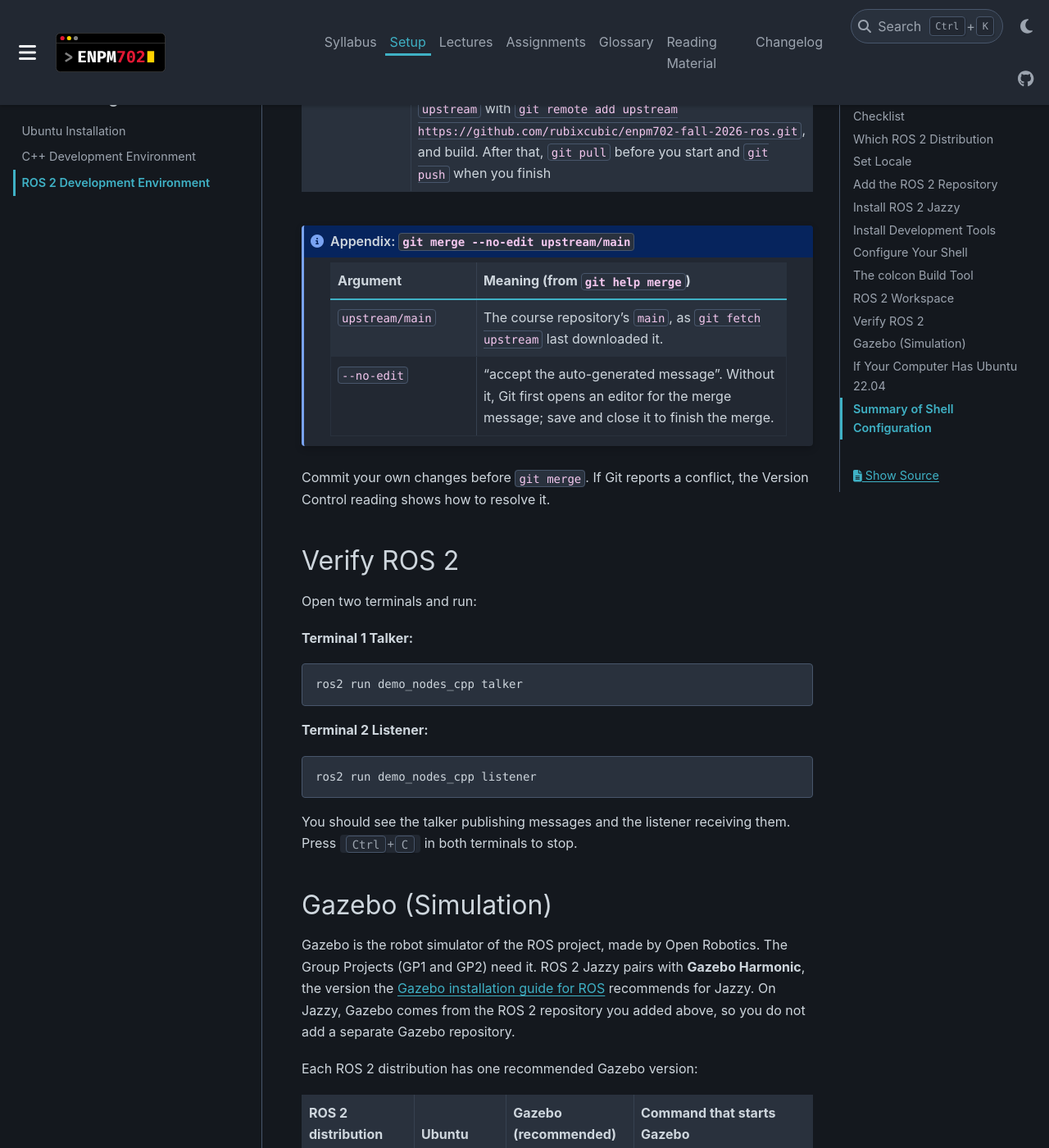
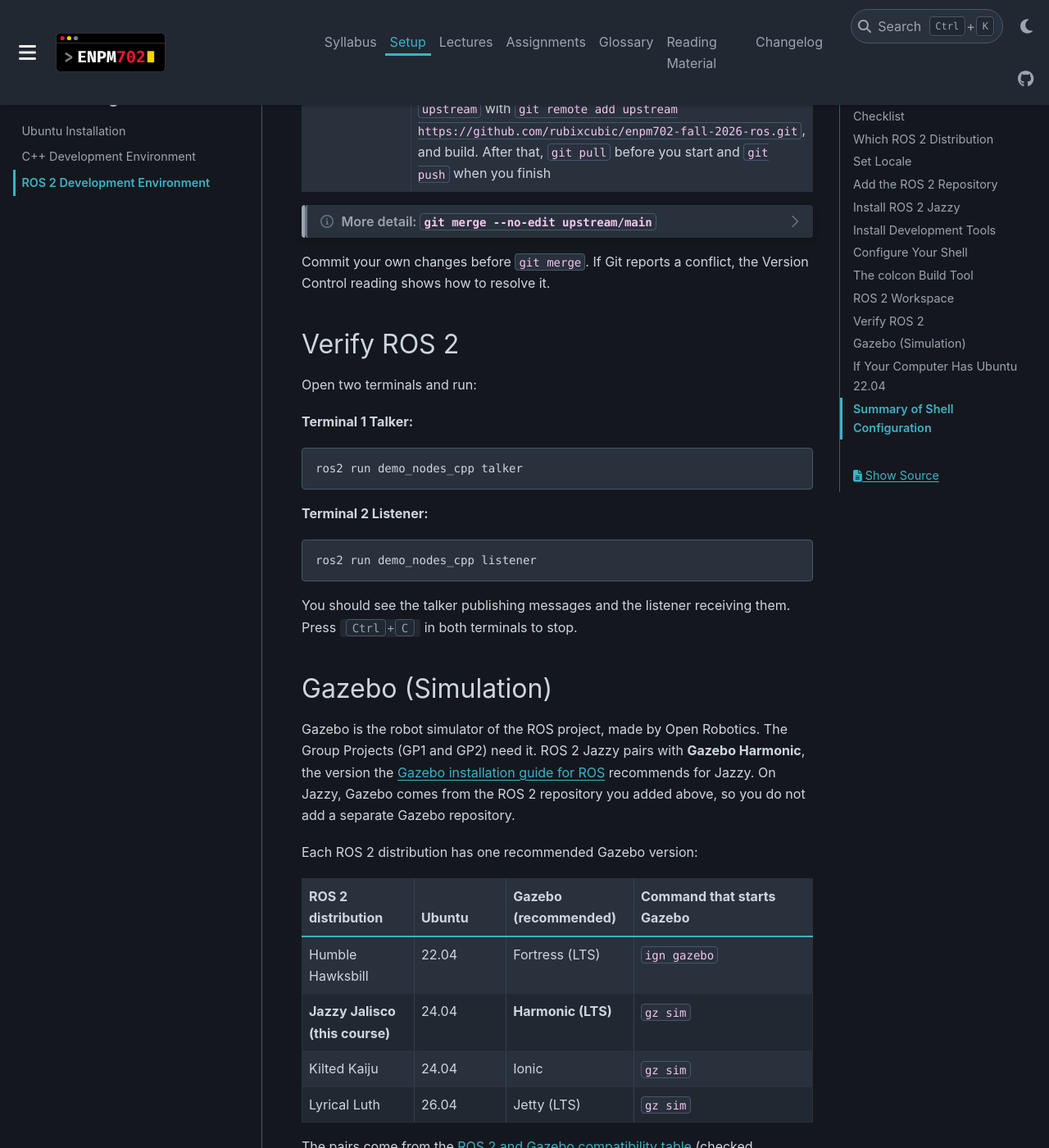
Before and after one commit to zeidk/enpm702-fall-2026-docs, a Sphinx documentation site: the page built from docs/source/setup/ros_setup.rst, in a window 1280 px wide and 1400 px high, scrolled down 8858 px. Shown: the whole window at 82% size. Built offline with Sphinx 7.4.7 and the PyData theme 0.15.4, drawn with Linux system fonts in a browser that asks for light colours.

Commit message:
More detail box: collapsed dropdown for extra detail in lecture pages
A new dropdown class, more-detail, holds detail that a deck would once
have put in its appendix. It is closed by default, with a muted rail and
title. The seven argument tables of L10 and the git merge table of the
ROS setup page use it in place of the open Appendix notes.

```diff
--- a/docs/source/_static/my.css
+++ b/docs/source/_static/my.css
@@ -618,3 +618,26 @@
 .admonition.key-box li {
   color: var(--key-box-text);
 }
+
+/* ============================================================
+ * More detail box: extra detail beside the text it explains
+ *
+ * Usage:
+ *   .. dropdown:: More detail: ``command``
+ *      :class-container: more-detail
+ *      :icon: info
+ *
+ * Closed by default. It holds what a deck would once have put in
+ * its appendix, such as the meaning of each argument of a command.
+ * Quizzes and exercises never test it. A muted rail and title set
+ * it apart from the colored dropdowns of the lecture pages.
+ * ============================================================ */
+
+details.sd-dropdown.more-detail {
+  border-left: 4px solid var(--pst-color-text-muted) !important;
+}
+
+details.sd-dropdown.more-detail > summary.sd-summary-title {
+  color: var(--pst-color-text-muted);
+  font-weight: 600;
+}
--- a/docs/source/setup/ros_setup.rst
+++ b/docs/source/setup/ros_setup.rst
@@ -457,8 +457,9 @@
        and build. After that, ``git pull`` before you start and ``git push``
        when you finish
 
-.. admonition:: Appendix: ``git merge --no-edit upstream/main``
-   :class: note
+.. dropdown:: More detail: ``git merge --no-edit upstream/main``
+   :class-container: more-detail
+   :icon: info
 
    .. list-table::
       :header-rows: 1
```
Also changed, not shown: docs/source/lectures/lecture10/l10_lecture.rst (+21 -14 lines).
